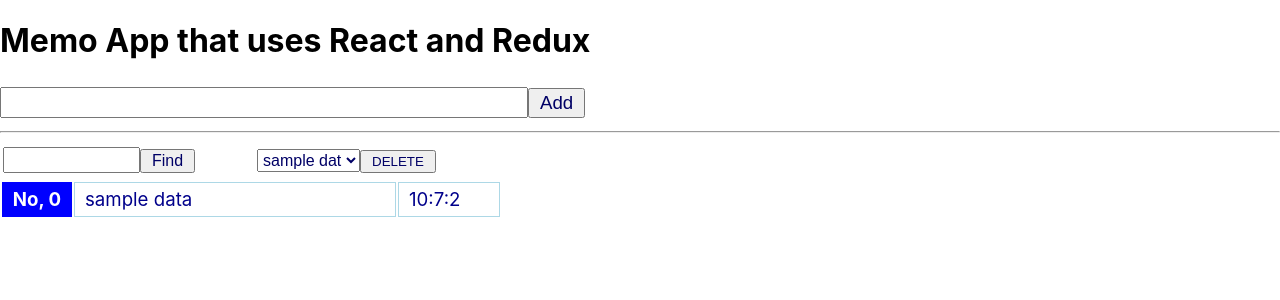
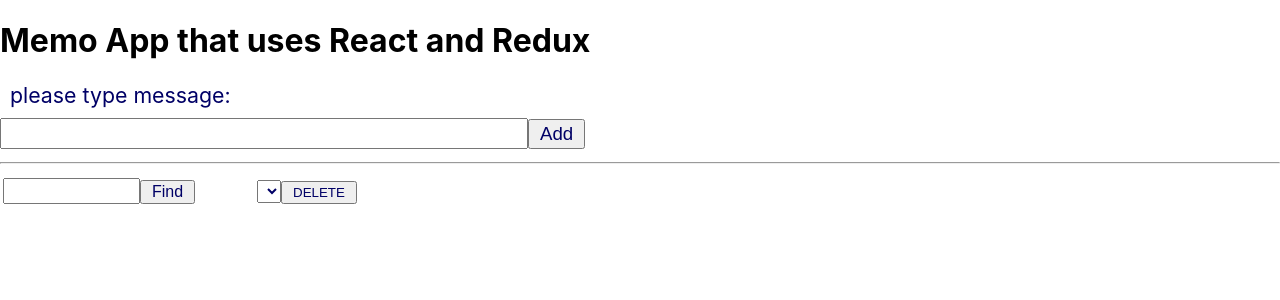
Before and after one commit to ryico/memo-app-react-redux, a React (Create React App) app: page / in a window 1280 px wide. Shown: the top 300 px of the page. Built offline with nearby package versions, Linux system fonts and the light colour scheme.

Commit message:
fix store permanented

```diff
--- a/src/index.js
+++ b/src/index.js
@@ -1,18 +1,35 @@
 import React from 'react';
 import ReactDOM from 'react-dom';
+import { createStore } from 'redux';
 import { Provider } from 'react-redux';
+import { persistStore, persistReducer } from 'redux-persist';
+import storage from 'redux-persist/lib/storage'
+import { PersistGate } from 'redux-persist/integration/react';
 import './index.css';
 import App from './App';
-import MemoStore from './memo/Store';
+import MemoStore, { memoReducer } from './memo/Store';
 import * as serviceWorker from './serviceWorker';
 
+const persistConfig = {
+  key: 'memo',
+  storage
+};
+
+const persistedReducer = persistReducer(persistConfig, memoReducer);
+
+let store = createStore(persistedReducer);
+let pstore = persistStore(store);
+
 ReactDOM.render(
-  <Provider store={MemoStore}>
-    <App />
+  <Provider store={store}>
+    <PersistGate loading={<p>loading...</p>} persistor={pstore}>
+      <App />
+    </PersistGate>
   </Provider>,
   document.getElementById('root')
 );
 
+export default pstore;
 // If you want your app to work offline and load faster, you can change
 // unregister() to register() below. Note this comes with some pitfalls.
 // Learn more about service workers: https://bit.ly/CRA-PWA
--- a/src/memo/Item.js
+++ b/src/memo/Item.js
@@ -27,13 +27,11 @@
   }
 
   render () {
-    let d = this.props.value.created;
-    let f = `${d.getHours()}:${d.getMinutes()}:${d.getSeconds()}`;
     return (
       <tr>
         <th style={this.th}>No, {this.props.index}</th>
         <td style={this.td}>{this.props.value.message}</td>
-        <td style={this.date}>{f}</td>
+        <td style={this.date}>{this.props.value.created}</td>
       </tr>
     );
   }
--- a/src/memo/Store.js
+++ b/src/memo/Store.js
@@ -1,12 +1,8 @@
 import { createStore } from 'redux';
 
 const initData = {
-  data: [
-    {
-      message: 'sample data',
-      created: new Date()
-    }
-  ],
+  data: [],
+  message: 'please type message:',
   mode: 'default',
   fdata: []
 };
@@ -30,9 +26,11 @@
 
 // Reduce Action
 function addReduce(state, action) {
+  let d = new Date();
+  let f = `${d.getHours()}:${d.getMinutes()}:${d.getSeconds()}`
   let data = {
     message: action.message,
-    created: new Date()
+    created: f
   };
   let newdata = state.data.slice();
   newdata.unshift(data);
```
